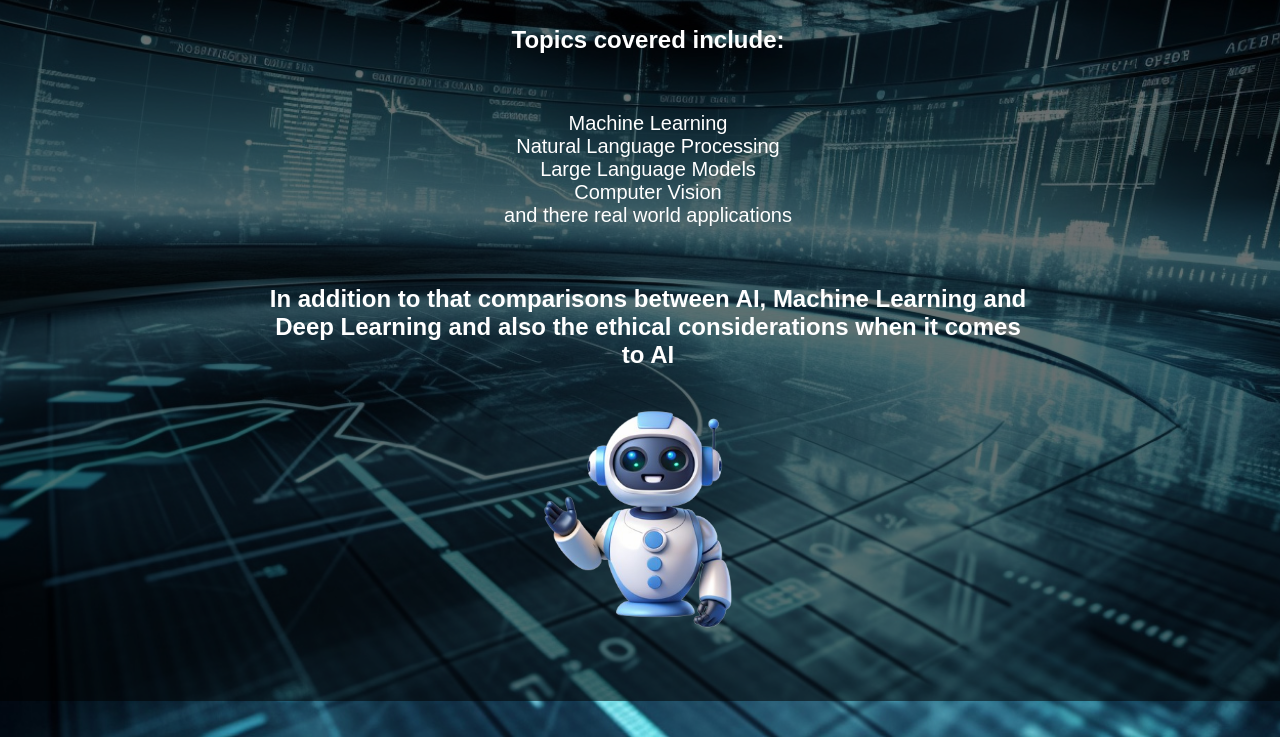
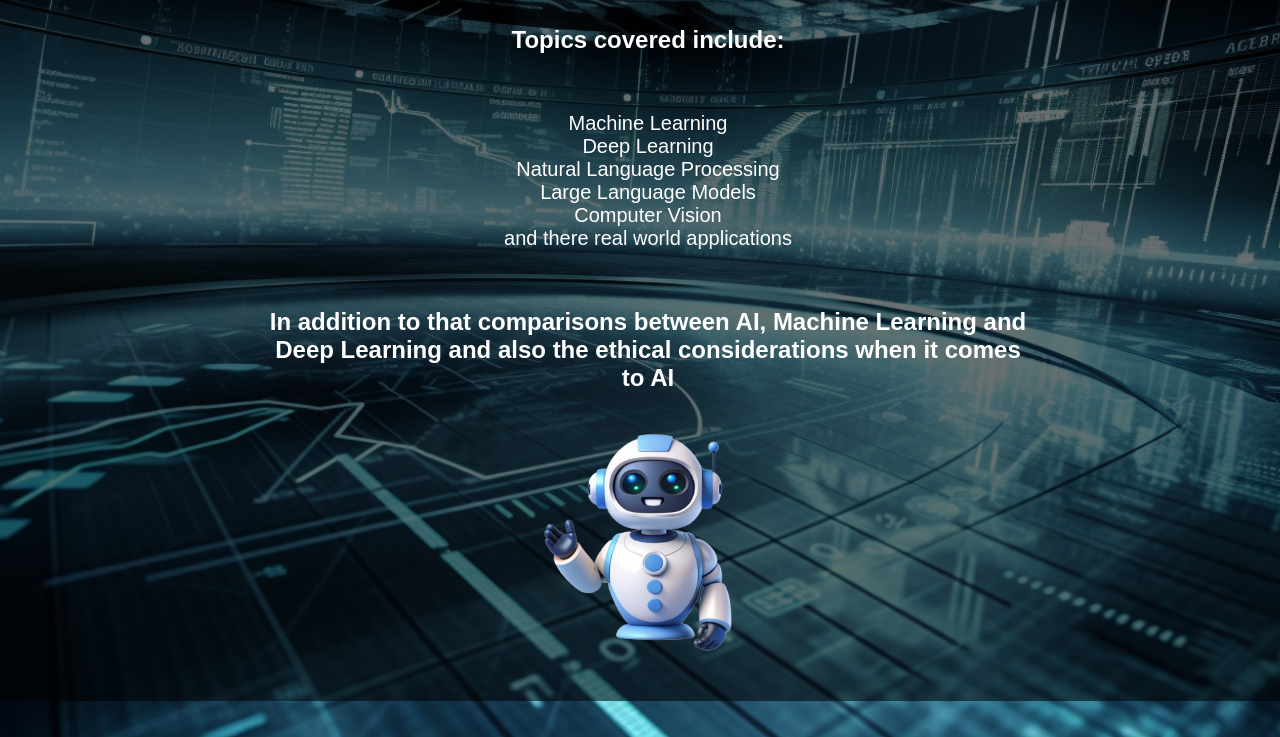
Before and after one commit to Zahier-Claronino/ChatBot, a plain HTML site: page index.html in a window 1280 px wide. Shown: the part 99-836 px from the top of the page. Drawn offline with nearby package versions, Linux system fonts and the light colour scheme.

Commit message:
Update index.html

```diff
--- a/index.html
+++ b/index.html
@@ -91,7 +91,7 @@
 
   <div class="topics-covered">
     <h2>Topics covered include:</h2><br>
-    <p>Machine Learning<br>Natural Language Processing<br>Large Language Models<br>Computer Vision<br>and there real world applications</p><br>
+    <p>Machine Learning<br>Deep Learning<br>Natural Language Processing<br>Large Language Models<br>Computer Vision<br>and there real world applications</p><br>
 
     <h2>In addition to that comparisons between AI, Machine Learning and Deep Learning and also the ethical considerations when it comes to AI</h2>
     <img src="bot.png" width="250px">
```
